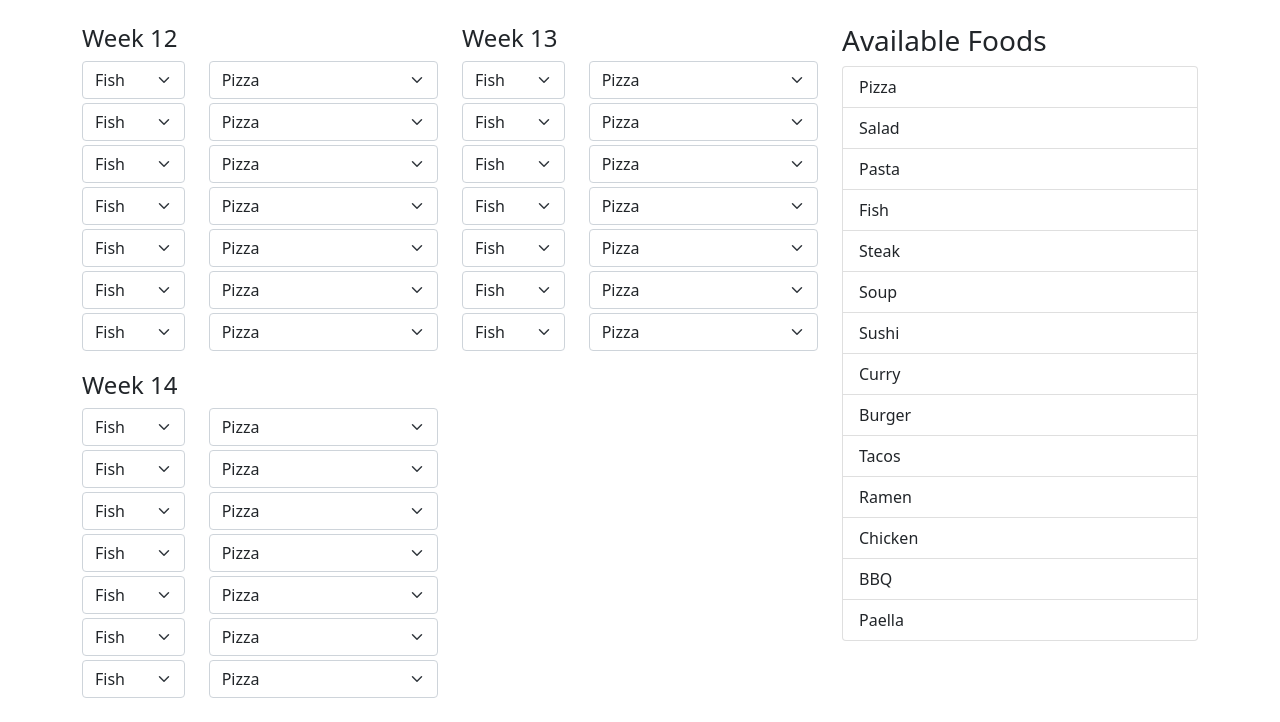
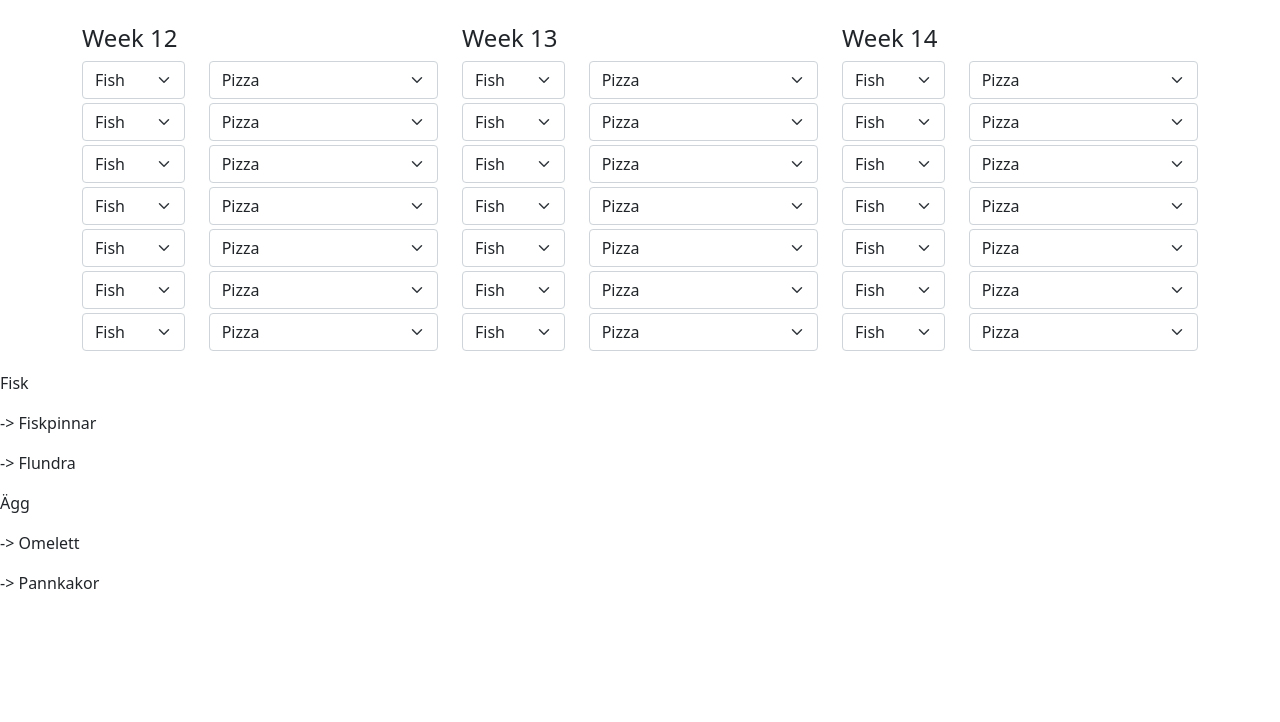
Before and after one commit to Jakob37/Home-display, a Flask app: page /eating in a window 1280 px wide. Shown: the part 78-800 px from the top of the page. Run offline with Flask 3, Linux system fonts and the light colour scheme; some libraries are stand-ins or nearby versions.

Commit message:
Nested grouping runs

```diff
--- a/app.py
+++ b/app.py
@@ -158,11 +158,16 @@ def eating_page():
     available_foods = ['Pizza', 'Salad', 'Pasta', 'Fish', 'Steak', 'Soup', 'Sushi', 'Curry', 'Burger', 'Tacos', 'Ramen', 'Chicken', 'BBQ', 'Paella']
     food_types = ["Fish", "Egg", "Tofu", "Chicken", "Beef", "Ham"]
 
+    available_foods_grouped = {
+        "Fisk": ["Fiskpinnar", "Flundra"],
+        "Ägg": ["Omelett", "Pannkakor"]
+    }
+
     # data = {
     #     "weeks": weeks,
     #     "available_foods": available_foods
     # }
-    return render_template("eating_plan.html", weeks=weeks, available_foods=available_foods, food_types=food_types)
+    return render_template("eating_plan.html", weeks=weeks, available_foods=available_foods, food_types=food_types, available_foods_grouped=available_foods_grouped)
 
 
 if __name__ == "__main__":
--- a/templates/eating_plan.html
+++ b/templates/eating_plan.html
@@ -4,7 +4,7 @@
 <h1>Eating plan</h1>
 {% endblock %} {% macro render_week(week, meals, available_foods, food_types) %}
 
-<div class="mb-3 col-md-6">
+<div class="mb-3 col-md-4">
   <h4>{{week}}</h4>
   <div>
     {% for day, meal in meals.items() %}
@@ -33,21 +33,30 @@
 
 <div class="container mt-4">
   <div class="row">
-    <div class="col-md-8">
+    <div class="col-md-12">
       <div class="row">
         {% for week, meals in weeks.items() %} {{ render_week(week, meals,
         available_foods, food_types) }} {% endfor %}
       </div>
     </div>
-    <div class="col-md-4">
+    <!-- <div class="col-md-4">
       <h3>Available Foods</h3>
       <ul class="list-group">
         {% for food in available_foods %}
         <li class="list-group-item">{{ food }}</li>
         {% endfor %}
       </ul>
-    </div>
+    </div> -->
   </div>
 </div>
 
+<div>
+    {% for category, foods in available_foods_grouped.items() %}
+    <p>{{category}}</p>
+        {% for food in foods %}
+        <p>-> {{food}}</p>
+        {% endfor %}
+    {% endfor %}
+</div>
+
 {% endblock %}
```
